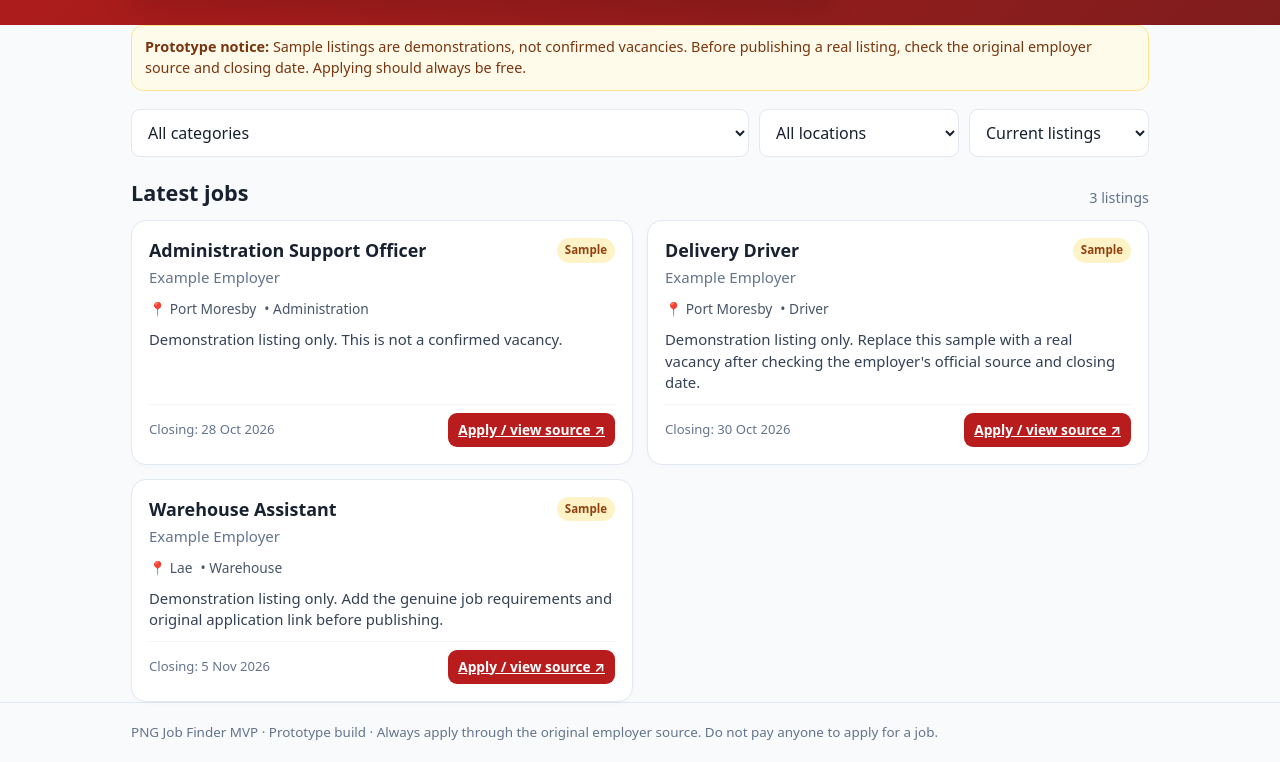
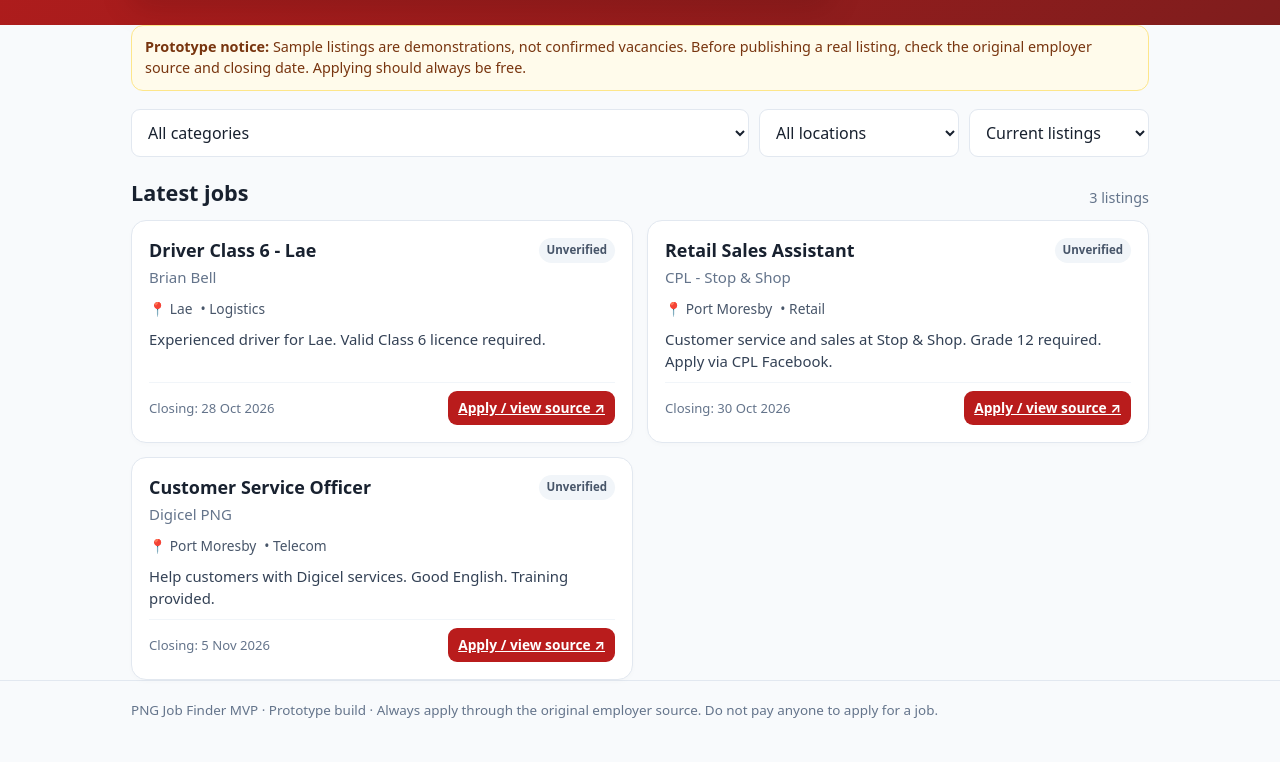
Before and after one commit to maua5957-cyber/png-job-finder, a plain HTML site: page index.html in a window 1280 px wide. Shown: the part 326-1088 px from the top of the page. After the commit the page ends 1067 px from the top, so only its background shows below. Drawn offline with Linux system fonts and the light colour scheme.

Commit message:
Update job listings to include real vacancies
Replaced demo job listings with real job postings in index.html.

```diff
--- a/index.html
+++ b/index.html
@@ -82,9 +82,9 @@
 <footer><div class="wrap">PNG Job Finder MVP · Prototype build · Always apply through the original employer source. Do not pay anyone to apply for a job.</div></footer>
 <script>
 const demoJobs = [
- {id:"demo-1",title:"Delivery Driver",company:"Example Employer",category:"Driver",location:"Port Moresby",deadline:"2026-10-30",source:"https://example.com/careers",description:"Demonstration listing only. Replace this sample with a real vacancy after checking the employer's official source and closing date.",sourceType:"unverified",demo:true},
- {id:"demo-2",title:"Warehouse Assistant",company:"Example Employer",category:"Warehouse",location:"Lae",deadline:"2026-11-05",source:"https://example.com/careers",description:"Demonstration listing only. Add the genuine job requirements and original application link before publishing.",sourceType:"unverified",demo:true},
- {id:"demo-3",title:"Administration Support Officer",company:"Example Employer",category:"Administration",location:"Port Moresby",deadline:"2026-10-28",source:"https://example.com/careers",description:"Demonstration listing only. This is not a confirmed vacancy.",sourceType:"unverified",demo:true}
+{id:"real-1",title:"Retail Sales Assistant",company:"CPL - Stop & Shop",location:"Port Moresby",category:"Retail",deadline:"2026-10-30",description:"Customer service and sales at Stop & Shop. Grade 12 required. Apply via CPL Facebook.",applyLink:"https://www.facebook.com/CPLGroupPNG",source:"CPL Group"},
+{id:"real-2",title:"Customer Service Officer",company:"Digicel PNG",location:"Port Moresby",category:"Telecom",deadline:"2026-11-05",description:"Help customers with Digicel services. Good English. Training provided.",applyLink:"https://www.digicelgroup.com/pg/en/careers.html",source:"Digicel"},
+{id:"real-3",title:"Driver Class 6 - Lae",company:"Brian Bell",location:"Lae",category:"Logistics",deadline:"2026-10-28",description:"Experienced driver for Lae. Valid Class 6 licence required.",applyLink:"https://www.brianbell.com.pg/careers",source:"Brian Bell"}
 ];
 const STORE="png-job-finder-v1";
 let jobs = loadJobs();
```
